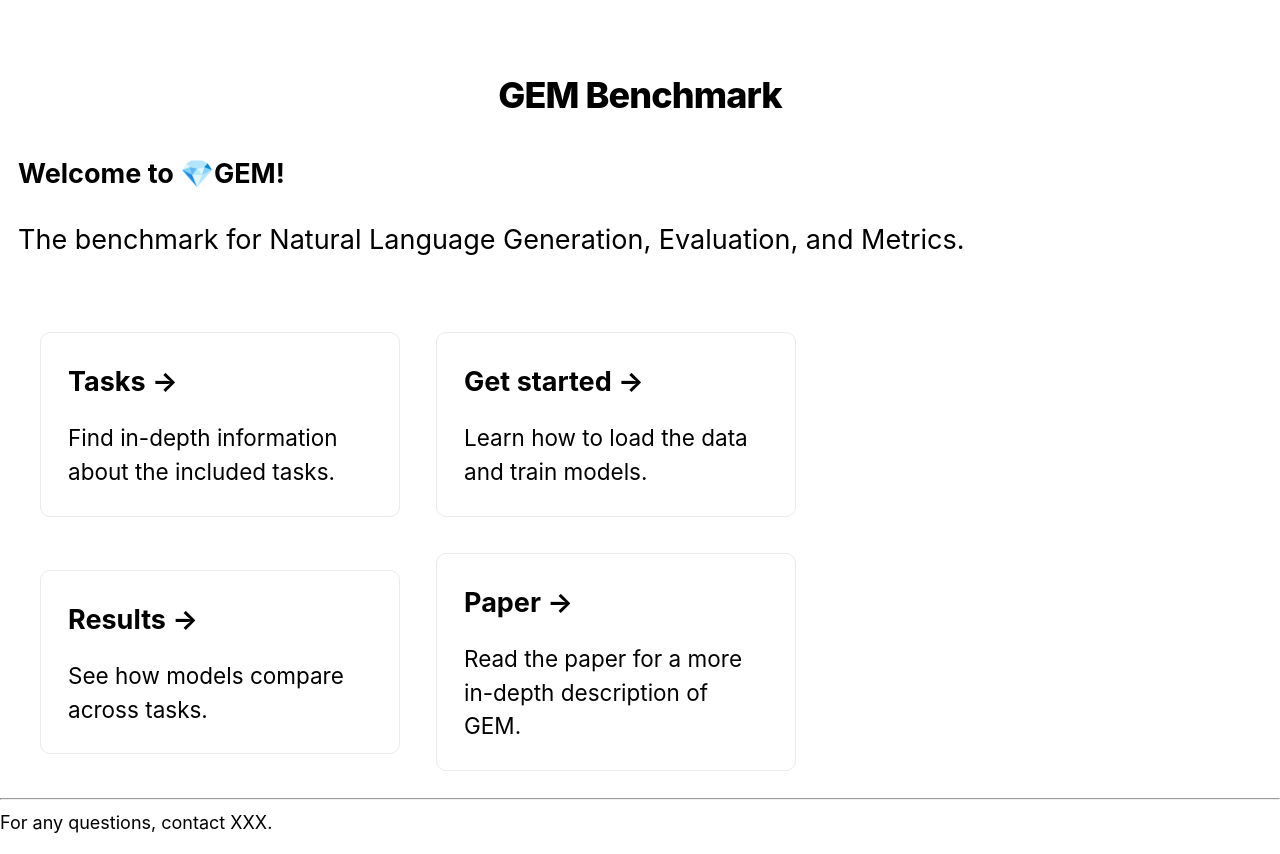
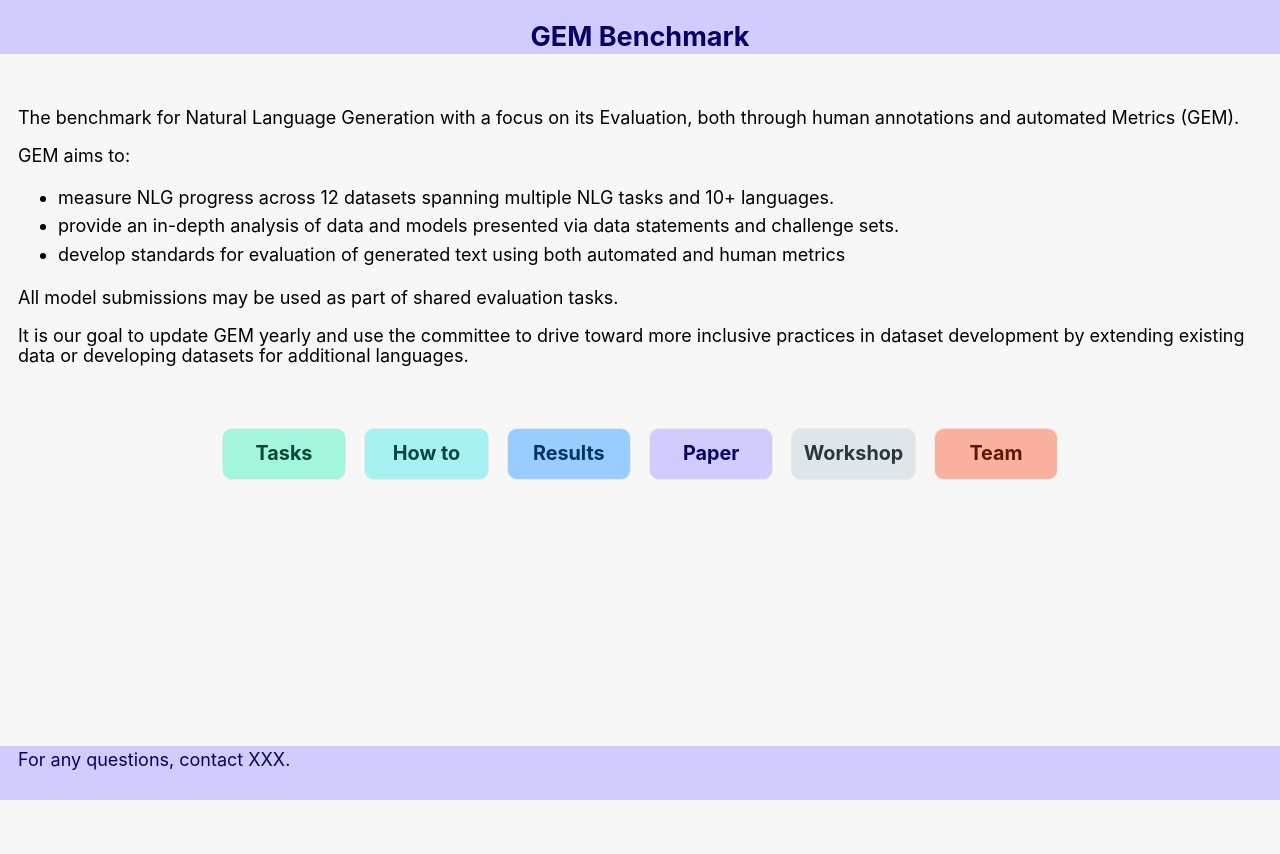
Before and after one commit to GEM-benchmark/GEM-benchmark.github.io, a Next.js app in the folder web/: page / in a window 1280 px wide. After the commit the page ends 800 px from the top, so only its background shows below. Built offline with nearby package versions, Linux system fonts and the light colour scheme.

Commit message:
Refactor homepage and add initial Navbar

```diff
--- a/web/components/layout.js
+++ b/web/components/layout.js
@@ -2,6 +2,7 @@ import Head from 'next/head'
 import styles from './layout.module.css'
 import utilStyles from '../styles/utils.module.css'
 import Link from 'next/link'
+import { Dropdown, Icon, Nav, Navbar } from 'rsuite';
 
 const name = 'GEM Benchmark'
 export const siteTitle = 'GEM'
@@ -9,7 +10,6 @@ export const siteTitle = 'GEM'
 export default function Layout({ children, home }) {
   return (
     <>
-    <div className={styles.container}>
       <Head>
         <link rel="icon" href="/favicon.ico" />
         <meta
@@ -25,31 +25,44 @@ export default function Layout({ children, home }) {
         <meta name="og:title" content={siteTitle} />
         <meta name="twitter:card" content="summary_large_image" />
       </Head>
-      <header className={styles.header}>
+      <header className={styles.header + ' ' + utilStyles.purple}>
         {home ? (
           <>
-            <h1 className={utilStyles.headingXl}>{name}</h1>
+            <h1 className={utilStyles.headingLg}>{name}</h1>
           </>
         ) : (
-            <>
-              <h2 className={utilStyles.headingLg}>
-                <Link href="/">
-                  <a className={utilStyles.colorInherit}>{name}</a>
-                </Link>
-              </h2>
-            </>
+            <Navbar appearance="subtle">
+              <Navbar.Header>
+                <a href="#" className="navbar-brand logo">RSUITE</a>
+              </Navbar.Header>
+              <Navbar.Body>
+                <Nav>
+                  <Nav.Item icon={<Icon icon="home" />} >Home</Nav.Item>
+                  <Nav.Item>News</Nav.Item>
+                  <Nav.Item>Products</Nav.Item>
+                  <Dropdown title="About">
+                    <Dropdown.Item>Company</Dropdown.Item>
+                    <Dropdown.Item>Team</Dropdown.Item>
+                    <Dropdown.Item>Contact</Dropdown.Item>
+                  </Dropdown>
+                </Nav>
+                <Nav pullRight>
+                  <Nav.Item icon={<Icon icon="cog" />} >Settings</Nav.Item>
+                </Nav>
+              </Navbar.Body>
+            </Navbar>
           )}
       </header>
+      <div className={styles.container}>
+
         <main>{children}</main>
         <div className={styles.push}></div>
       </div>
-    <footer className={styles.footer}>
-    <hr></hr>
-
+      <footer className={styles.footer + ' ' + utilStyles.purple}>
         {!home && (
           <span className={styles.backToHome}>
             <Link href="/">
-          <a>← Back to home</a>
+              <a>← Home</a>
             </Link>
           </span>
         )}
--- a/web/components/layout.module.css
+++ b/web/components/layout.module.css
@@ -3,13 +3,14 @@
   padding: 0 1rem;
   margin: 3rem auto;
   margin-bottom: -3rem;
-  min-height: calc(100vh - 54px);
+  min-height: calc(100vh - 108px);
 }
 
 .header {
   display: flex;
   flex-direction: column;
   align-items: center;
+  height: 3rem
 }
 
 .backToHome {
@@ -19,4 +20,6 @@
 .footer,
 .push {
   height: 3rem;
+  padding: 0 1rem;
+  display: flex;
 }
--- a/web/package.json
+++ b/web/package.json
@@ -18,10 +18,12 @@
     "react": "16.13.1",
     "react-dom": "16.13.1",
     "remark": "^13.0.0",
-    "remark-html": "^13.0.1"
+    "remark-html": "^13.0.1",
+    "rsuite": "^4.8.4"
   },
   "devDependencies": {
     "babel-plugin-transform-define": "^2.0.0",
+    "babel-preset-rsuite": "^4.0.1",
     "gh-pages": "^3.1.0"
   }
 }
--- a/web/pages/index.js
+++ b/web/pages/index.js
@@ -10,41 +10,63 @@ export default function Home() {
       <Head>
         <title>{siteTitle}</title>
       </Head>
-
-      <h1 className={utilStyles.headingLg}>
-        Welcome to 💎GEM!
-        </h1>
       <p className={styles.description}>
-        The benchmark for Natural Language Generation, Evaluation, and Metrics.
+        The benchmark for Natural Language Generation with a focus on its
+        Evaluation, both through human annotations and automated Metrics (GEM).
+        </p>
+        <p className={styles.description}>
+        GEM aims to:
+        </p>
+      <ul>
+        <li>measure NLG progress across 12 datasets spanning multiple NLG tasks
+          and 10+ languages.</li>
+        <li>provide an in-depth analysis of data and models presented via data
+          statements and challenge sets.</li>
+        <li>develop standards for evaluation of generated text using both automated and
+          human metrics</li>
+      </ul>
+      <p className={styles.description}>
+          All model submissions may be used as part of shared evaluation tasks.
+       </p>
+        <p className={styles.description}>
+        It is our goal to update GEM yearly and use the committee to drive toward
+        more inclusive practices in dataset development by extending existing data
+        or developing datasets for additional languages.
         </p>
       <div className={styles.grid}>
         <Link href="/tasks/">
-          <a className={styles.card}>
-            <h3>Tasks &rarr;</h3>
-            <p>Find in-depth information about the included tasks.</p>
+          <a className={styles.card + ' ' + styles.green}>
+            <h3>Tasks</h3>
           </a>
         </Link>
 
         <Link href="/get_started">
-          <a className={styles.card}>
-            <h3>Get started &rarr;</h3>
-            <p>Learn how to load the data and train models.</p>
+          <a className={styles.card + ' ' + styles.teal}>
+            <h3>How to</h3>
           </a>
         </Link>
 
         <Link href="#">
-          <a className={styles.card}>
-            <h3>Results &rarr;</h3>
-            <p>See how models compare across tasks.</p>
+          <a className={styles.card + ' ' + styles.blue}>
+            <h3>Results</h3>
           </a>
         </Link>
 
         <Link href="#">
-          <a className={styles.card} >
-            <h3>Paper &rarr;</h3>
-            <p>
-              Read the paper for a more in-depth description of GEM.
-            </p>
+          <a className={styles.card + ' ' + styles.purple} >
+            <h3>Paper</h3>
+          </a>
+        </Link>
+
+        <Link href="#">
+          <a className={styles.card + ' ' + styles.gray} >
+            <h3>Workshop</h3>
+          </a>
+        </Link>
+
+        <Link href="#">
+          <a className={styles.card + ' ' + styles.peach} >
+            <h3>Team</h3>
           </a>
         </Link>
       </div>
--- a/web/pages/index.module.css
+++ b/web/pages/index.module.css
@@ -1,35 +1,26 @@
-.container {
-  min-height: 100vh;
-  padding: 0 0.5rem;
-  display: flex;
-  flex-direction: column;
-  justify-content: center;
-  align-items: center;
-}
-
 .title, .description {
   text-align: left;
 }
 
 .description {
-  line-height: 1.5;
-  font-size: 1.5rem;
+  line-height: 1.1;
+  font-size: 1rem;
 }
 
 .grid {
   display: flex;
-  align-items: center;
+  align-items: left;
   justify-content: center;
   flex-wrap: wrap;
-  max-width: 800px;
+  max-width: 100%;
   margin-top: 3rem;
 }
 
 .card {
-  margin: 1rem;
-  flex-basis: 45%;
-  padding: 1.5rem;
-  text-align: left;
+  margin: 0.5rem;
+  flex-basis: 10%;
+  padding: 0.5rem;
+  text-align: center;
   color: inherit;
   text-decoration: none;
   border: 1px solid #eaeaea;
@@ -37,20 +28,14 @@
   transition: color 0.15s ease, border-color 0.15s ease;
 }
 
-.card:hover, .card:focus, .card:active {
-  color: #0070f3;
-  border-color: #0070f3;
-  text-decoration: none;
-}
-
 .card h3 {
-  margin: 0 0 1rem 0;
-  font-size: 1.5rem;
+  margin: 0 0 0 0;
+  font-size: 1.1rem;
 }
 
 .card p {
   margin: 0;
-  font-size: 1.25rem;
+  font-size: 1.rem;
   line-height: 1.5;
 }
 
@@ -60,3 +45,69 @@
     flex-direction: column;
   }
 }
+
+.green {
+  background-color: #a2f6de;
+  color: #074634;
+}
+
+.green:hover, .green:focus, .green:active {
+  color: #021711;
+  border-color: #021711;
+  text-decoration: none;
+}
+
+.teal {
+  background-color: #a6f2f2;
+  color: #0a4343;
+}
+
+.teal:hover, .teal:focus, .teal:active {
+  color: #031616;
+  border-color: #031616;
+  text-decoration: none;
+}
+
+.blue {
+  background-color: #99ccff;
+  color: #003366;
+}
+
+.blue:hover, .blue:focus, .blue:active {
+  color: #000d1a;
+  border-color: #000d1a;
+  text-decoration: none;
+}
+
+.purple {
+  background-color: #d0cdfe;
+  color: #080165;
+}
+
+.purple:hover, .purple:focus, .purple:active {
+  color: #020019;
+  border-color: #020019;
+  text-decoration: none;
+}
+
+.gray {
+  background-color: #dfe6e9;
+  color: #29373d;
+}
+
+.gray:hover, .gray:focus, .gray:active {
+  color: #0a0e0f;
+  border-color: #0a0e0f;
+  text-decoration: none;
+}
+
+.peach {
+  background-color: #fab1a0;
+  color: #611605;
+}
+
+.peach:hover, .peach:focus, .peach:active {
+  color: #180501;
+  border-color: #180501;
+  text-decoration: none;
+}
--- a/web/styles/global.css
+++ b/web/styles/global.css
@@ -8,6 +8,7 @@ body {
   font-size: 18px;
   height: 100%;
   min-height: 100%;
+  background-color: #f7f7f7;
 }
 
 #__next {
--- a/web/styles/utils.module.css
+++ b/web/styles/utils.module.css
@@ -54,3 +54,24 @@
 .smallSpace {
   margin-right: 0.25rem;
 }
+
+
+.green {
+  background-color: #a2f6de;
+  color: #074634;
+}
+
+.teal {
+  background-color: #a6f2f2;
+  color: #0a4343;
+}
+
+.blue {
+  background-color: #99ccff;
+  color: #003366;
+}
+
+.purple {
+  background-color: #d0cdfe;
+  color: #080165;
+}
```
Also changed, not shown: web/.babelrc.js, 1 other file (tests, documents, lock files or other folders). Lines whose indentation alone changed are shown as unchanged.
